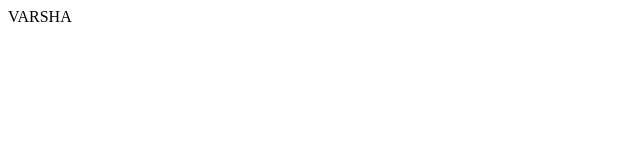
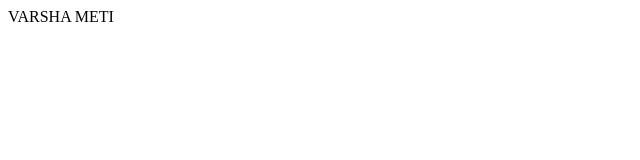
Before and after one commit to VarshaMeti29/git-github, a plain HTML site: page index.html in a window 1280 px wide. Shown: the full height of the page, 0-640 px from the left. Drawn offline with Linux system fonts and the light colour scheme.

Commit message:
third commit

```diff
--- a/index.html
+++ b/index.html
@@ -6,7 +6,7 @@
     <title>Document</title>
 </head>
 <body>
-    <h>VARSHA</h>
+    <h>VARSHA METI</h>
 
 </body>
 </html>
```
